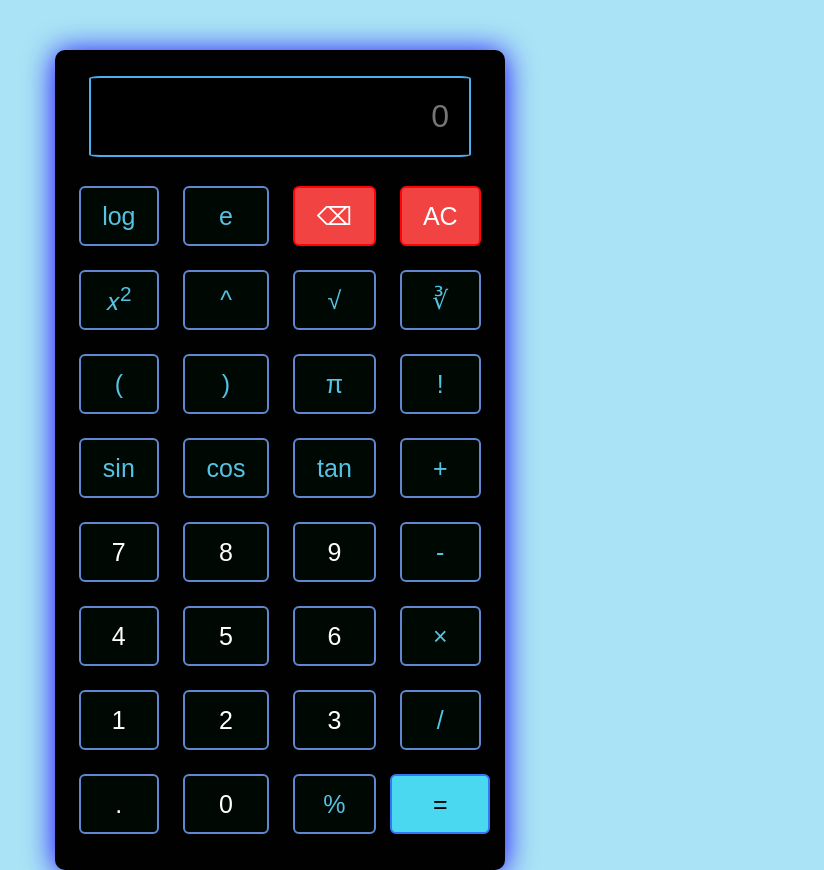
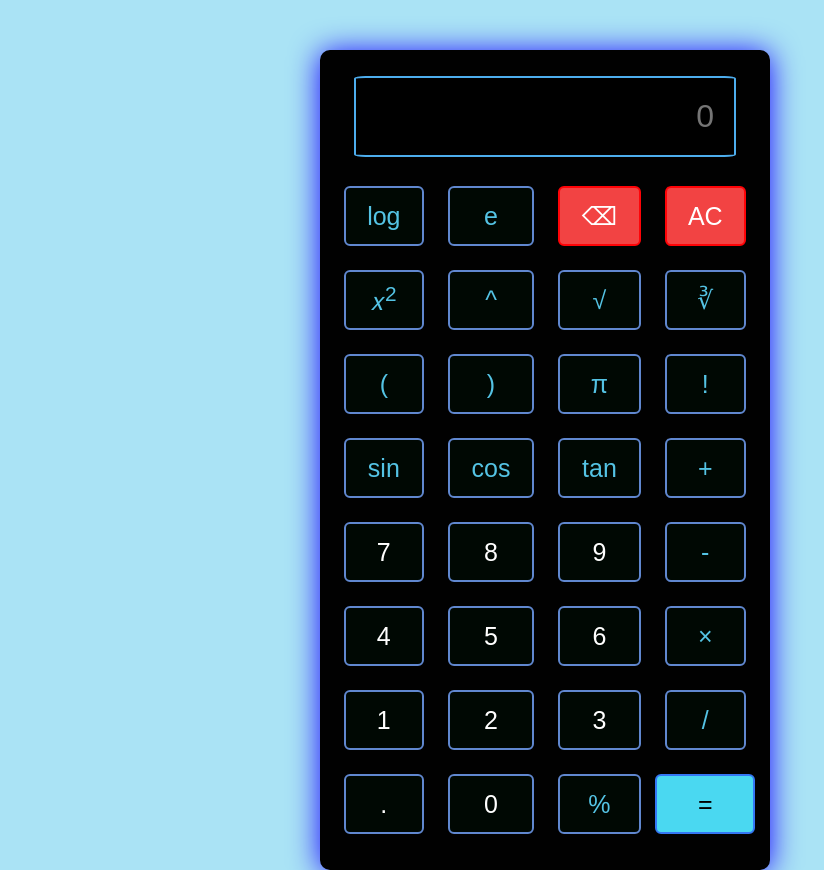
Before and after one commit to Hridesh-Srivastava/-CODSOFT-Lv1-T3, a plain HTML site: page index.html in a window 1280 px wide. Shown: the top 870 px of the page, without its empty margins (95-919 px from the left). Drawn offline with Linux system fonts and the light colour scheme.

Commit message:
initial commit

```diff
--- a/style.css
+++ b/style.css
@@ -36,8 +36,7 @@ table {
     max-width: 100%;
     width: 450px;
     box-sizing: border-box;
-    margin-left: 150px;
-    margin-right: 100px;
+    margin-left: auto;
     /* display: block; */
 }
 
```
